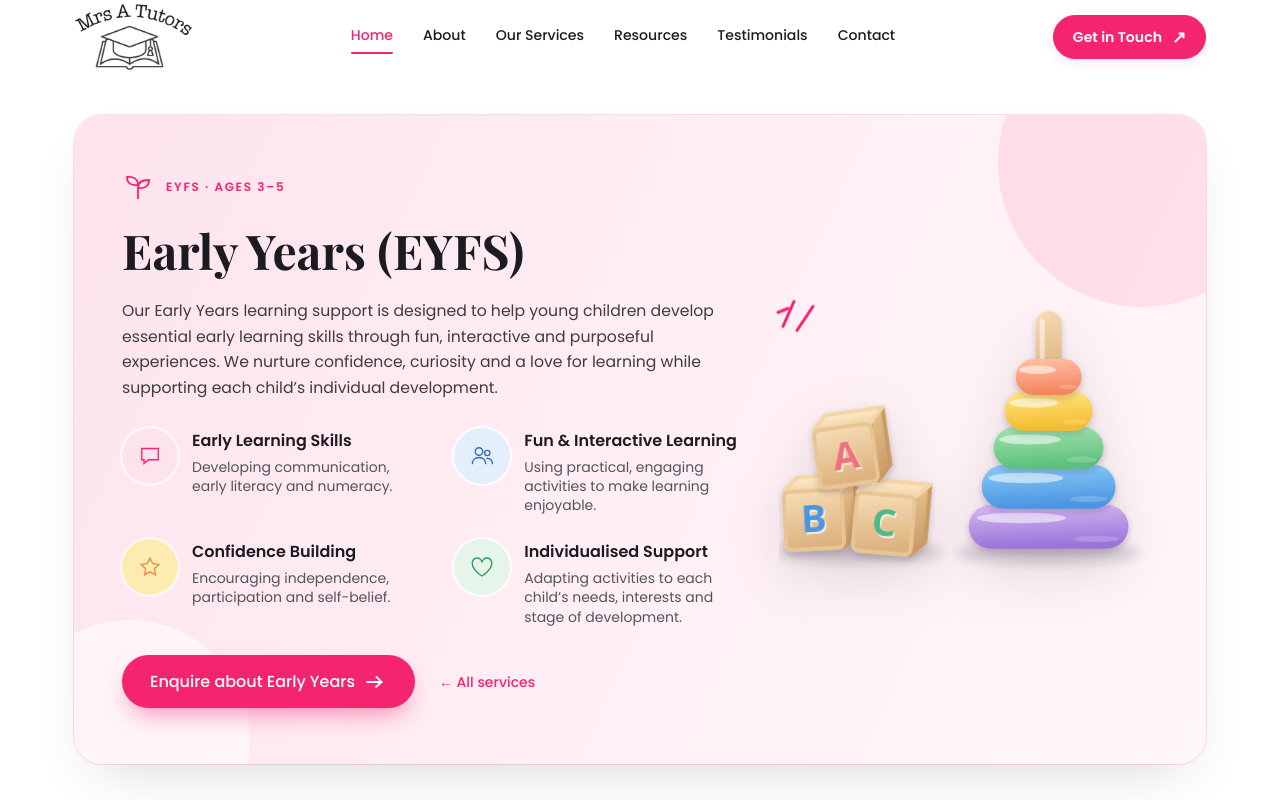
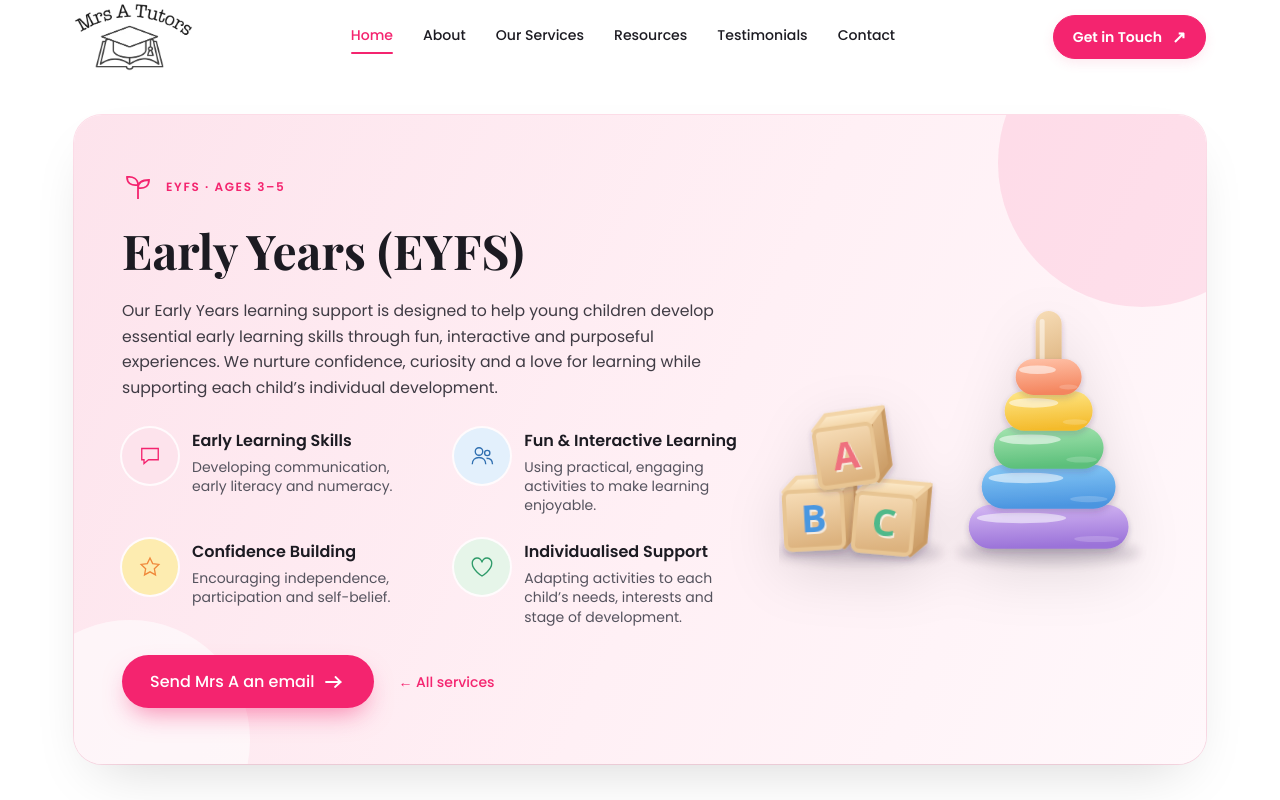
Before and after one commit to Abdullah0Dev/mrs-a-tutors, a Next.js app: page /services/early-years in a window 1280 px wide. Shown: the top 800 px of the page. Built offline with nearby package versions, Linux system fonts and the light colour scheme.

Commit message:
alhamdulillah - edit some requirements form rohan

```diff
--- a/src/components/sections/About/About.tsx
+++ b/src/components/sections/About/About.tsx
@@ -23,7 +23,7 @@ export default function About() {
             sizes="(min-width: 1100px) 360px, (min-width: 560px) 560px, 100vw"
             className="object-cover object-[50%_45%]"
           />
-          <div className="note">Same<br />Children<br />Same<br />Potential<br />Different<br />Paths ♡</div>
+          {/* <div className="note">Same<br />Children<br />Same<br />Potential<br />Different<br />Paths ♡</div> */}
         </div>
 
         <div className="ahead" {...reveal(1)}>
--- a/src/components/sections/Services/ServiceDetail.tsx
+++ b/src/components/sections/Services/ServiceDetail.tsx
@@ -82,7 +82,7 @@ export default function ServiceDetail({ service }: { service: Service }) {
 
             <div className="mt-2 flex flex-wrap items-center gap-x-6 gap-y-4">
               <Link
-                href="/contact"
+                href="mailto:mrsatutors01@gmail.com"
                 className="group inline-flex items-center gap-2 rounded-full bg-[#f4246f] px-7 py-3.5 shadow-[0_12px_26px_-8px_rgba(244,36,111,.55)] transition duration-200 hover:-translate-y-0.5 hover:bg-[#d8185c] active:scale-[.97]"
               >
                 <span className="font-medium text-white">{detail.cta}</span>
@@ -96,13 +96,13 @@ export default function ServiceDetail({ service }: { service: Service }) {
 
           {/* illustration (or photo if `image` is set in services.ts) */}
           <div className="relative mx-auto w-full max-w-[320px] sm:max-w-[380px] md:max-w-none">
-            <svg
+            {/* <svg
               viewBox="0 0 44 44"
               aria-hidden="true"
               className={`absolute -left-1 -top-3 z-10 h-11 w-11 animate-[float_5s_ease-in-out_infinite] fill-none stroke-[3] [stroke-linecap:round] ${t.stroke}`}
             >
               <path d="M8 34 19 9M22 38 38 14M3 20l10-4" />
-            </svg>
+            </svg> */}
             {service.image ? (
               <div className="relative aspect-[4/5] overflow-hidden rounded-[24px] shadow-[0_18px_40px_-16px_rgba(0,0,0,.3)]">
                 <Image src={service.image.src} alt={service.image.alt} fill priority sizes="(min-width: 768px) 420px, 90vw" className="object-cover" />
--- a/src/components/sections/Trust/Trust.tsx
+++ b/src/components/sections/Trust/Trust.tsx
@@ -9,7 +9,7 @@ export default function Trust() {
     <section className="trust" id="trust">
       <div className="wrap">
         <SectionHead eyebrow="Qualifications & Experience" title="Why Trust Mrs A Tutors?">
-          Mrs A is an experienced educator who provides high-quality, engaging learning tailored to each child’s needs.
+          Mrs Atewogboye experienced educator who provides high-quality, engaging learning tailored to each child’s needs.
         </SectionHead>
         <p className="tr-lead" {...reveal()}>Her qualifications and experience include:</p>
         <div className="tr-grid">
--- a/src/data/services.ts
+++ b/src/data/services.ts
@@ -44,7 +44,7 @@ export const services: Service[] = [
         { icon: 'star', title: 'Confidence Building', text: 'Encouraging independence, participation and self-belief.' },
         { icon: 'heart', title: 'Individualised Support', text: 'Adapting activities to each child’s needs, interests and stage of development.' },
       ],
-      cta: 'Enquire about Early Years',
+      cta: 'Send Mrs A an email',
     },
   },
   {
@@ -61,7 +61,7 @@ export const services: Service[] = [
         { icon: 'calc', title: 'Maths', text: 'Number skills, calculations, mathematical reasoning and problem-solving.' },
         { icon: 'chart', title: 'Confidence & Progress', text: 'Helping children become more independent and confident learners.' },
       ],
-      cta: 'Enquire about Primary Tuition',
+      cta: 'Send Mrs A an email',
     },
   },
   {
@@ -79,7 +79,7 @@ export const services: Service[] = [
         { icon: 'cap', title: 'Skill Development', text: 'Resources that support early literacy, phonics, numeracy and wider learning.' },
         { icon: 'home', title: 'School Readiness', text: 'Resources to help families prepare for important educational transitions.' },
       ],
-      cta: 'Explore our Learning Resources',
+      cta: 'Send Mrs A an email',
     },
   },
   {
@@ -97,7 +97,7 @@ export const services: Service[] = [
         { icon: 'bulb', title: 'Practical Strategies', text: 'Explore activities and approaches you can use at home.' },
         { icon: 'heart', title: 'Ongoing Guidance', text: 'Access appropriate resources and support to help reinforce your child’s learning journey.' },
       ],
-      cta: 'Book a Parent Consultation',
+      cta: 'Send Mrs A an email',
     },
   },
 ];
--- a/src/styles/reveal.css
+++ b/src/styles/reveal.css
@@ -2,6 +2,9 @@
  * Scroll-reveal. Elements opt in with data-reveal (see lib/reveal.ts).
  * They are VISIBLE by default – RevealObserver only hides (data-armed) elements that are
  * below the fold, then un-hides them (data-in). If JS ever fails, content simply stays visible.
+ https://mrs-a-tutors.vercel.app/services/learning-resources
+ https://mrs-a-tutors.vercel.app/services/primary-tuition
+ https://mrs-a-tutors.vercel.app/services/parent-support
  */
 html [data-reveal][data-armed] {
   opacity: 0;
```
Also changed, not shown: 1 other file (tests, documents, lock files or other folders).
